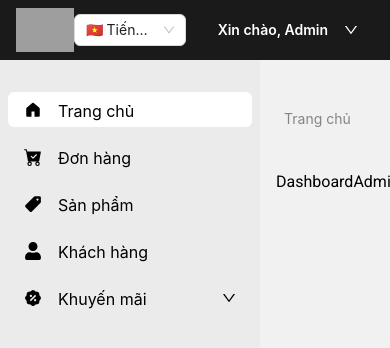
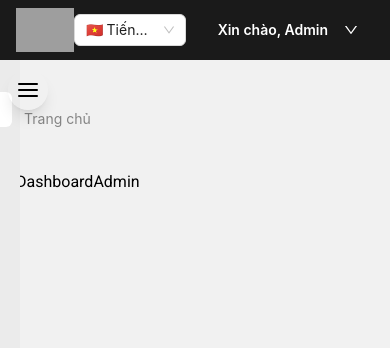
Before and after one commit to nhnhien/discount_web, a React (Vite) app: page /admin in a window 390 px wide. Shown: the top 348 px of the page. Built offline with nearby package versions, Linux system fonts and the light colour scheme; grey boxes are pictures that could not be loaded.

Commit message:
update: product and variant

```diff
--- a/src/App.jsx
+++ b/src/App.jsx
@@ -1,9 +1,9 @@
 import { RouterProvider } from 'react-router-dom';
 import mainRouter from './router/router';
 import { QueryClient, QueryClientProvider } from '@tanstack/react-query';
-import '@/i18n';
+import '@/i18n/i18n';
 import { useEffect } from 'react';
-import i18n from '@/i18n';
+import i18n from '@/i18n/i18n';
 import { useSelector } from 'react-redux';
 
 const queryClient = new QueryClient();
--- a/src/admin/components/layout/AdminHeader.jsx
+++ b/src/admin/components/layout/AdminHeader.jsx
@@ -32,7 +32,7 @@ const AdminHeader = () => {
         <NavLink to='/' className='text-xl font-bold text-white'>
           <img
             src='https://lh3.googleusercontent.com/pw/ADCreHd5PMvwKUSbjtSRpUfeyDaazAbdXF1H0arvHtS62AyfivDEAN6hRSq-GTJ6wKiyn-9IEr63aaiNtFq6J2fP_I6VtpGAIwqAQu4B2mL64M2h2HHkPY4VhRWoDpag5VXN3Dxtwb277ZDkXPa0mnDxTTGL=w256'
-            alt='Lotteria Logo'
+            alt=' Logo'
             width='150px'
           />
         </NavLink>
--- a/src/admin/components/layout/AdminLayout.jsx
+++ b/src/admin/components/layout/AdminLayout.jsx
@@ -1,19 +1,64 @@
-import React from 'react';
+import React, { useState } from 'react';
 import AdminHeader from './AdminHeader';
 import AdminSidebar from './AdminSidebar';
 import { Outlet } from 'react-router-dom';
 import Breadcrumbs from '../breadcrumb/Breadcrumbs';
 
 const AdminLayout = () => {
+  const [sidebarOpen, setSidebarOpen] = useState(false);
+
+  const toggleSidebar = () => {
+    setSidebarOpen(!sidebarOpen);
+  };
+
   return (
     <div className='h-screen flex flex-col'>
-      <AdminHeader />
-      <div className='flex flex-1 rounded-2xl shadow-sm'>
-        <div className='w-[260px] fixed left-0 top-[60px] bottom-0'>
+    <AdminHeader className='h-[60px] flex-shrink-0 z-30' />
+
+ <button
+   className='md:hidden fixed top-[70px] left-2 z-40 bg-primary p-2 rounded-full shadow-lg'
+   onClick={toggleSidebar}
+ >
+   <svg
+     xmlns='http://www.w3.org/2000/svg'
+     width='24'
+     height='24'
+     viewBox='0 0 24 24'
+     fill='none'
+     stroke='currentColor'
+     strokeWidth='2'
+     strokeLinecap='round'
+     strokeLinejoin='round'
+   >
+     <line x1='3' y1='12' x2='21' y2='12'></line>
+     <line x1='3' y1='6' x2='21' y2='6'></line>
+     <line x1='3' y1='18' x2='21' y2='18'></line>
+   </svg>
+ </button>
+
+ <div className='flex flex-1'>
+   {sidebarOpen && (
+     <div className='md:hidden fixed inset-0 bg-black bg-opacity-50 z-20' onClick={toggleSidebar}></div>
+   )}
+
+   <div
+     className={`
+     fixed left-0 top-[60px] bottom-0 z-30
+     md:w-[260px] w-[240px]
+     md:translate-x-0 ${sidebarOpen ? 'translate-x-0' : '-translate-x-full'}
+     transition-transform duration-300 ease-in-out
+     bg-white shadow-lg
+   `}
+   >
           <AdminSidebar />
         </div>
-        <main className='flex-1 p-4 overflow-auto bg-content-admin ml-[260px]'>
-
+        <main
+           className={`
+           flex-1 p-4 overflow-auto bg-content-admin
+           md:ml-[260px] ml-0
+           transition-all duration-300
+         `}
+         >
           <div className='mt-8 ml-2'>
             <Breadcrumbs />
           </div>
--- a/src/components/layout/Header.jsx
+++ b/src/components/layout/Header.jsx
@@ -1,15 +1,48 @@
-import { Input, Button } from 'antd';
- import { SearchOutlined, HeartOutlined, ShoppingCartOutlined, MenuOutlined } from '@ant-design/icons';
- import { useState } from 'react';
+import { Input, Button, Dropdown, Menu, Select } from 'antd';
+import { SearchOutlined, HeartOutlined, ShoppingCartOutlined, MenuOutlined, UserOutlined } from '@ant-design/icons';
+import { useState } from 'react';
 
+import { useDispatch, useSelector } from 'react-redux';
+import { DownOutlined } from '@ant-design/icons';
+import { setLanguage } from '@/context/slice/language';
+import { useTranslation } from 'react-i18next';
+import { SettingOutlined, LogoutOutlined } from '@ant-design/icons';
+import { Link, useNavigate } from 'react-router-dom';
+
+const languages = [
+  { key: 'en', label: 'English', flag: '🇬🇧' },
+  { key: 'vi', label: 'Tiếng Việt', flag: '🇻🇳' },
+];
 const Header = () => {
+  const navigate = useNavigate();
+  const { t } = useTranslation();
+  const dispatch = useDispatch();
+  const language = useSelector((state) => state.language.language);
+  const handleLanguageChange = (value) => {
+    dispatch(setLanguage(value));
+  };
+
+  const currentUser = useSelector((state) => state.auth.currentUser);
   const [menuOpen, setMenuOpen] = useState(false);
+
+  const userMenu = (
+    <Menu>
+      <Menu.Item key='settings' icon={<SettingOutlined />}>
+        {t('home.settings')}
+      </Menu.Item>
+      <Menu.Item key='logout' icon={<LogoutOutlined />}>
+        {t('home.logout')}
+      </Menu.Item>
+    </Menu>
+  );
   return (
     <header className='sticky top-0 z-50 bg-white shadow-sm'>
       <div className='container mx-auto px-4 py-4'>
         <div className='flex items-center justify-between'>
         <div className='flex items-center space-x-4'>
-             <h1 className='text-2xl font-bold text-gray-800'>FashionStore</h1>
+        <Link to='/'>
+               <h1 className='text-2xl font-bold text-gray-800'>FashionStore</h1>
+             </Link>
              <Button
                type='text'
                icon={<MenuOutlined className='text-gray-600 text-xl md:hidden' />}
@@ -25,19 +58,38 @@ const Header = () => {
                           />
           </div>
           <div className='flex items-center space-x-4 md:space-x-6'>
-                        <Button
-              type='text'
-              shape='circle'
-              icon={<HeartOutlined style={{ fontSize: '18px' }} className='text-gray-600 text-xl' />}
-            />
-            <Button
-              type='text'
-              shape='circle'
-              icon={<ShoppingCartOutlined style={{ fontSize: '18px' }} className='text-gray-600 text-xl' />}
-            />
-            <Button type='primary' shape='round' className='hidden md:block bg-gray-800 hover:bg-gray-700'>
-              Đăng nhập
-            </Button>
+          <Button type='text' shape='circle' icon={<HeartOutlined className='text-gray-600 text-xl' />} />
+             <Button type='text' shape='circle' icon={<ShoppingCartOutlined className='text-gray-600 text-xl' />} />
+
+             {currentUser ? (
+               <Dropdown overlay={userMenu} trigger={['click']}>
+                 <Button type='text' className='flex items-center space-x-2'>
+                   <UserOutlined className='text-gray-600 text-xl' />
+                   <span className='hidden md:inline'>{currentUser.name}</span>
+                   <DownOutlined />
+                 </Button>
+               </Dropdown>
+             ) : (
+               <Button
+                 type='primary'
+                 shape='round'
+                 className='hidden md:block bg-gray-800 hover:bg-gray-700'
+                 onClick={() => navigate('/sign-in')}
+               >
+                 {t('home.sign_in')}
+               </Button>
+             )}
+
+             <Select value={language} onChange={handleLanguageChange} className='w-24 md:w-36'>
+               {languages.map((lang) => (
+                 <Select.Option key={lang.key} value={lang.key}>
+                   <span className='flex items-center space-x-2'>
+                     <span>{lang.flag}</span>
+                     <span className='hidden md:inline'>{lang.label}</span>
+                   </span>
+                 </Select.Option>
+               ))}
+             </Select>
           </div>
         </div>
         <nav
--- a/src/context/slice/language.js
+++ b/src/context/slice/language.js
@@ -1,5 +1,5 @@
 import { createSlice } from '@reduxjs/toolkit';
- import i18n from '@/i18n';
+import i18n from '@/i18n/i18n';
 
  const initialState = {
    language: 'vi',
--- a/src/i18n.js
+++ b/src/i18n/i18n.js
@@ -1,7 +1,7 @@
 import i18n from 'i18next';
  import { initReactI18next } from 'react-i18next';
- import en from '@/locales/en.json';
- import vi from '@/locales/vi.json';
+ import en from '@/i18n/locales/en.json';
+ import vi from '@/i18n/locales/vi.json';
 
  const getSavedLanguage = () => {
   try {
--- /dev/null
+++ b/src/pages/home/components/HomeProduct.jsx
@@ -0,0 +1,15 @@
+import { getProductApplyCP } from '@/service/product';
+ import { useQuery } from '@tanstack/react-query';
+ import React from 'react';
+ import { useDispatch, useSelector } from 'react-redux';
+
+ const HomeProduct = () => {
+   const currentUser = useSelector((state) => state.auth.currentUser);
+   const id = currentUser?.id || '';
+   const dispatch = useDispatch();
+   const { data: products } = useQuery({ queryKey: ['products', id], queryFn: () => getProductApplyCP(id) });
+   console.log('🚀 ~ HomeProduct ~ products:', products);
+   return <div>Product</div>;
+ };
+
+ export default HomeProduct;
--- a/src/pages/home/components/HomeScreen.jsx
+++ b/src/pages/home/components/HomeScreen.jsx
@@ -2,7 +2,7 @@ import React from 'react';
  import HomeSlider from './HomeSlider';
  import HomeBanner from './HomeBanner';
  import ProductCard from '@/pages/product/components/ProductCard';
-
+ import HomeProduct from './HomeProduct';
  const FeaturedCategories = () => {
    return (
      <div className='p-12'>
@@ -17,32 +17,13 @@ import React from 'react';
    );
  };
 
- const TrendingProducts = () => {
-   const products = [
-     { id: 1, name: 'Sản phẩm 1', price: '500.000', image: '/product1.jpg' },
-     { id: 2, name: 'Sản phẩm 2', price: '600.000', image: '/product2.jpg' },
-     { id: 3, name: 'Sản phẩm 3', price: '700.000', image: '/product3.jpg' },
-   ];
-
-   return (
-     <div className='p-12'>
-       <h2 className='text-3xl font-bold text-center mb-6'>Sản phẩm gợi ý</h2>
-       <div className='grid grid-cols-1 md:grid-cols-3 gap-6 container mx-auto'>
-         {products.map((product) => (
-           <ProductCard key={product.id} product={product} />
-         ))}
-       </div>
-     </div>
-   );
- };
-
  const HomeScreen = () => {
    return (
      <div>
        <HomeSlider />
        <HomeBanner />
        <FeaturedCategories />
-       <TrendingProducts />
+       <HomeProduct />
      </div>
    );
  };
--- a/src/service/product.js
+++ b/src/service/product.js
@@ -35,7 +35,7 @@ const createProduct = async (product) => {
   }
 };
 
-const editProduct = async (product, productId) => {
+const editProduct = async (productId, product) => {
   try {
     const res = await apiClient.patch(`/api/product/${productId}`, product);
     return res.data;
```
Also changed, not shown: src/i18n/locales/en.json (renamed from src/locales/en.json), src/i18n/locales/vi.json (renamed from src/locales/vi.json).
